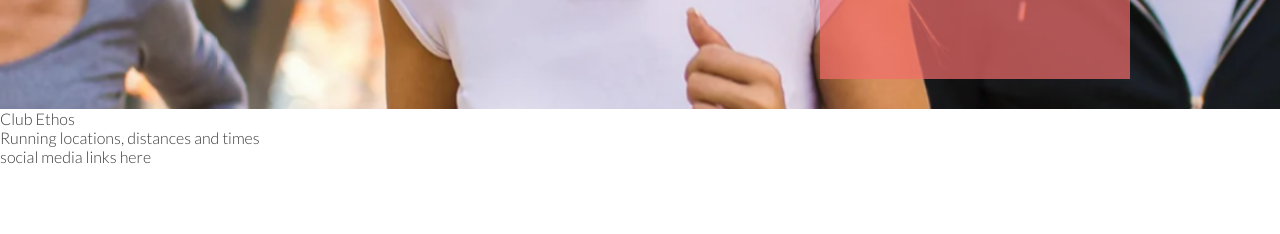
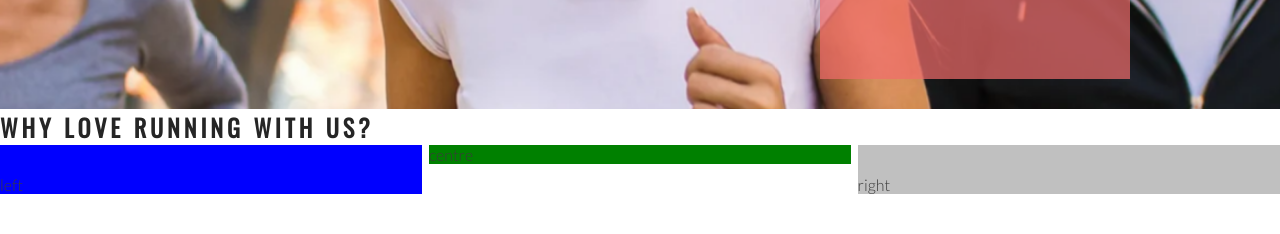
Before and after one commit to lastchancebar/love-running, a plain HTML site: page index.html in a window 1280 px wide. Shown: the part 566-800 px from the top of the page. Drawn offline with nearby package versions, Linux system fonts and the light colour scheme.

Commit message:
structure club ethos

```diff
--- a/assets/css/style.css
+++ b/assets/css/style.css
@@ -24,6 +24,7 @@ h1, h2
 #logo {
     float: left;
     font-size: 280%;
+    margin-left:30px;
 }
 
 #menu {
@@ -109,3 +110,27 @@ animation-fill-mode: forwards;
 
     position: absolute;
 }
+/*  club ethos */
+
+#club-ethos{
+    height:600px;
+}
+#left-about{
+    padding-top: 30px;
+    width: 33%;
+    float: left;
+    background-color: blue;
+}
+#right-about{
+    padding-top: 30px;
+    width: 33%;
+    float: right;
+background-color: silver;
+
+}
+#center-about{
+
+    width:33%;
+    margin: 0 auto;
+    background-color: green;
+}
--- a/index.html
+++ b/index.html
@@ -41,8 +41,11 @@
            <h3>Redwood Bog  & Ashton's Callow</h3>
        </div>
     </section>
-    <section>
-        Club Ethos
+    <section id="club-ethos">
+        <h1>Why Love Running With Us?</h1>
+        <div id="left-about">left</div>
+        <div id="right-about">right</div>
+        <div id="center-about">centre</div>
 
     </section>
     <section>Running locations, distances and times
```
